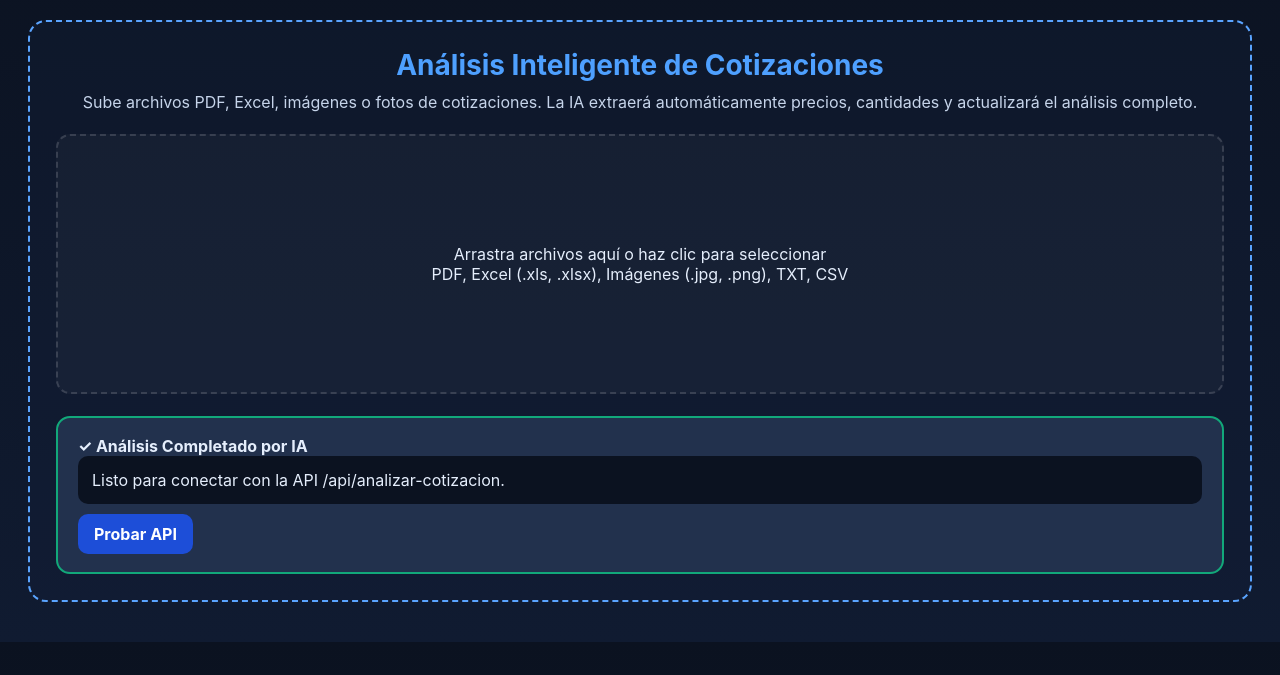
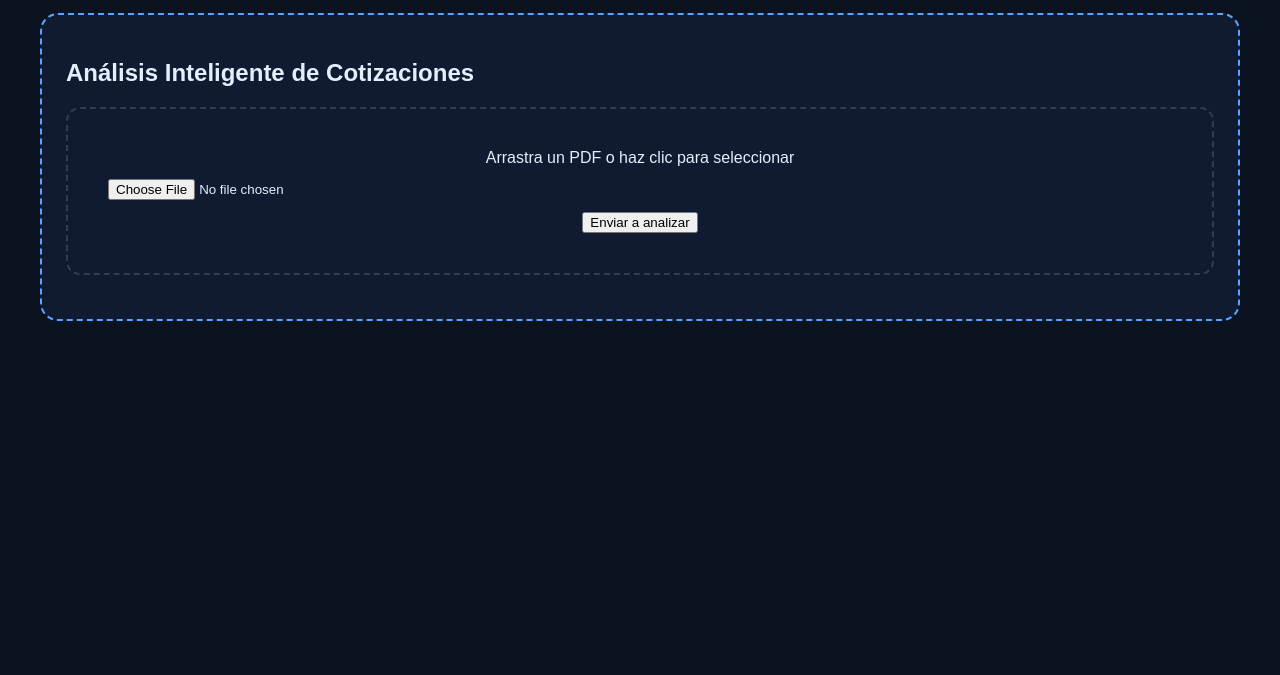
Before and after one commit to luismarceloescudero-debug/ia-cotizaciones-vercel, a website: page index.html in a window 1280 px wide. Shown: the part 125-800 px from the top of the page. Drawn offline with Linux system fonts and the light colour scheme.

Commit message:
Revamp file upload section and improve styling
Updated the layout and functionality of the file upload section. Improved styling and added input elements for file selection.

```diff
--- a/index.html
+++ b/index.html
@@ -5,31 +5,59 @@
   <meta name="viewport" content="width=device-width, initial-scale=1" />
   <title>COMPARUM</title>
   <style>
-:root{--bg:#0b1220;--panel:#18243b;--panel2:#22314d;--line:#5aa4ff;--ok:#16a34a;--text:#e5eefc;--muted:#a9bdd7;}
-*{box-sizing:border-box}body{margin:0;font-family:Inter,Arial,sans-serif;background:linear-gradient(180deg,#0b1220,#101b31);color:var(--text)}
-.wrap{max-width:1500px;margin:0 auto;padding:24px 28px 40px}h1{margin:0;font-size:48px;letter-spacing:.5px}p{color:var(--muted);font-size:22px;margin:10px 0 0}
-.box{margin-top:26px;border:2px dashed var(--line);border-radius:18px;padding:26px;background:rgba(20,33,58,.35)}
-.drop{margin:22px auto 18px;min-height:260px;border:2px dashed rgba(255,255,255,.15);border-radius:14px;background:rgba(255,255,255,.03);display:flex;align-items:center;justify-content:center;text-align:center;padding:24px}
-.card{border:2px solid #12a87a;border-radius:14px;background:#22314d;padding:18px 20px;margin-top:22px}
-.row{display:flex;gap:12px;align-items:center}.title{font-size:28px;color:#4ea0ff;font-weight:700;text-align:center;margin:0 0 10px}.small{color:#c6d4ea;text-align:center}
-.btn{display:inline-block;padding:10px 16px;border-radius:10px;background:#1d4ed8;color:white;text-decoration:none;font-weight:700;margin-top:10px}
-.code{white-space:pre-wrap;background:#0b1220;border-radius:10px;padding:14px;overflow:auto}
+    body{margin:0;font-family:Arial,sans-serif;background:#0b1220;color:#e5eefc}
+    .wrap{max-width:1200px;margin:0 auto;padding:24px}
+    .box{border:2px dashed #5aa4ff;border-radius:18px;padding:24px;background:#101b31}
+    .drop{margin:20px 0;padding:40px;border:2px dashed rgba(255,255,255,.15);border-radius:14px;text-align:center}
+    .card{margin-top:20px;border:2px solid #12a87a;border-radius:14px;background:#22314d;padding:18px}
+    .btn{display:inline-block;margin-top:12px;padding:10px 16px;border-radius:10px;background:#1d4ed8;color:#fff;text-decoration:none}
+    pre{white-space:pre-wrap;background:#0b1220;padding:14px;border-radius:10px;overflow:auto}
+    input{display:block;margin:12px 0}
   </style>
 </head>
 <body>
   <div class="wrap">
     <h1>COMPARUM</h1>
     <p>Comparativa Inteligente de Cotizaciones</p>
+
     <div class="box">
-    <div class="title">Análisis Inteligente de Cotizaciones</div>
-    <div class="small">Sube archivos PDF, Excel, imágenes o fotos de cotizaciones. La IA extraerá automáticamente precios, cantidades y actualizará el análisis completo.</div>
-    <div class="drop">Arrastra archivos aquí o haz clic para seleccionar<br/>PDF, Excel (.xls, .xlsx), Imágenes (.jpg, .png), TXT, CSV</div>
-    <div class="card">
-      <div class="row"><strong>✓ Análisis Completado por IA</strong></div>
-      <div class="code">Listo para conectar con la API /api/analizar-cotizacion.</div>
-      <a class="btn" href="/api/analizar-cotizacion">Probar API</a>
+      <h2>Análisis Inteligente de Cotizaciones</h2>
+      <div class="drop">
+        <div>Arrastra un PDF o haz clic para seleccionar</div>
+        <input id="file" type="file" accept=".pdf" />
+        <button id="btn">Enviar a analizar</button>
+      </div>
+
+      <div class="card" id="panel" style="display:none">
+        <strong>✓ Análisis Completado por IA</strong>
+        <pre id="out"></pre>
       </div>
     </div>
   </div>
+
+  <script>
+    const fileInput = document.getElementById('file');
+    const btn = document.getElementById('btn');
+    const panel = document.getElementById('panel');
+    const out = document.getElementById('out');
+
+    btn.addEventListener('click', async () => {
+      const file = fileInput.files[0];
+      if (!file) {
+        alert('Elegí un PDF');
+        return;
+      }
+
+      const fd = new FormData();
+      fd.append('file', file);
+
+      const r = await fetch('/api/analizar-cotizacion', { method: 'POST', body: fd });
+      const data = await r.json();
+
+      const parsed = data.parsed || data;
+      panel.style.display = 'block';
+      out.textContent = JSON.stringify(parsed, null, 2);
+    });
+  </script>
 </body>
 </html>
```
Lines whose indentation alone changed are shown as unchanged.
